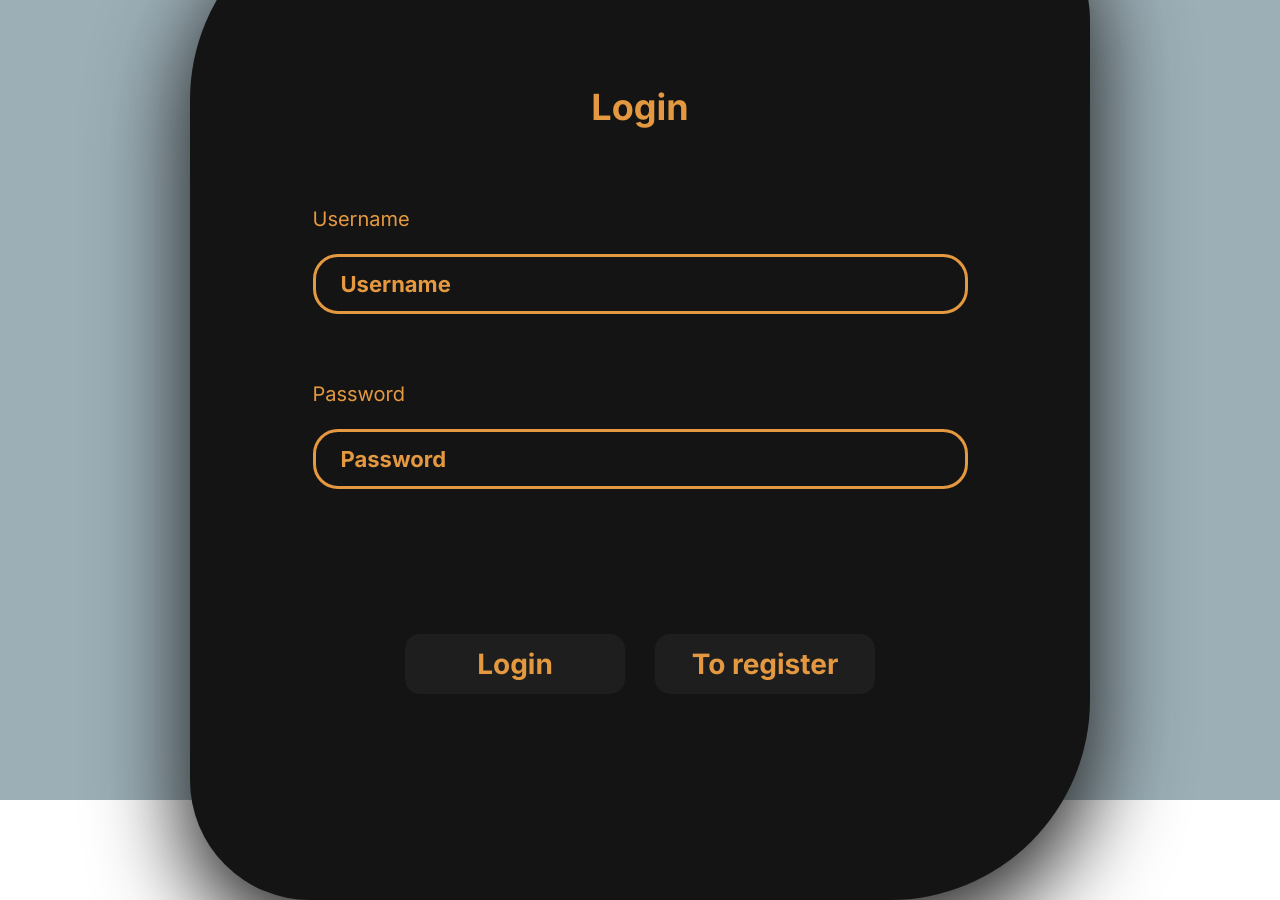
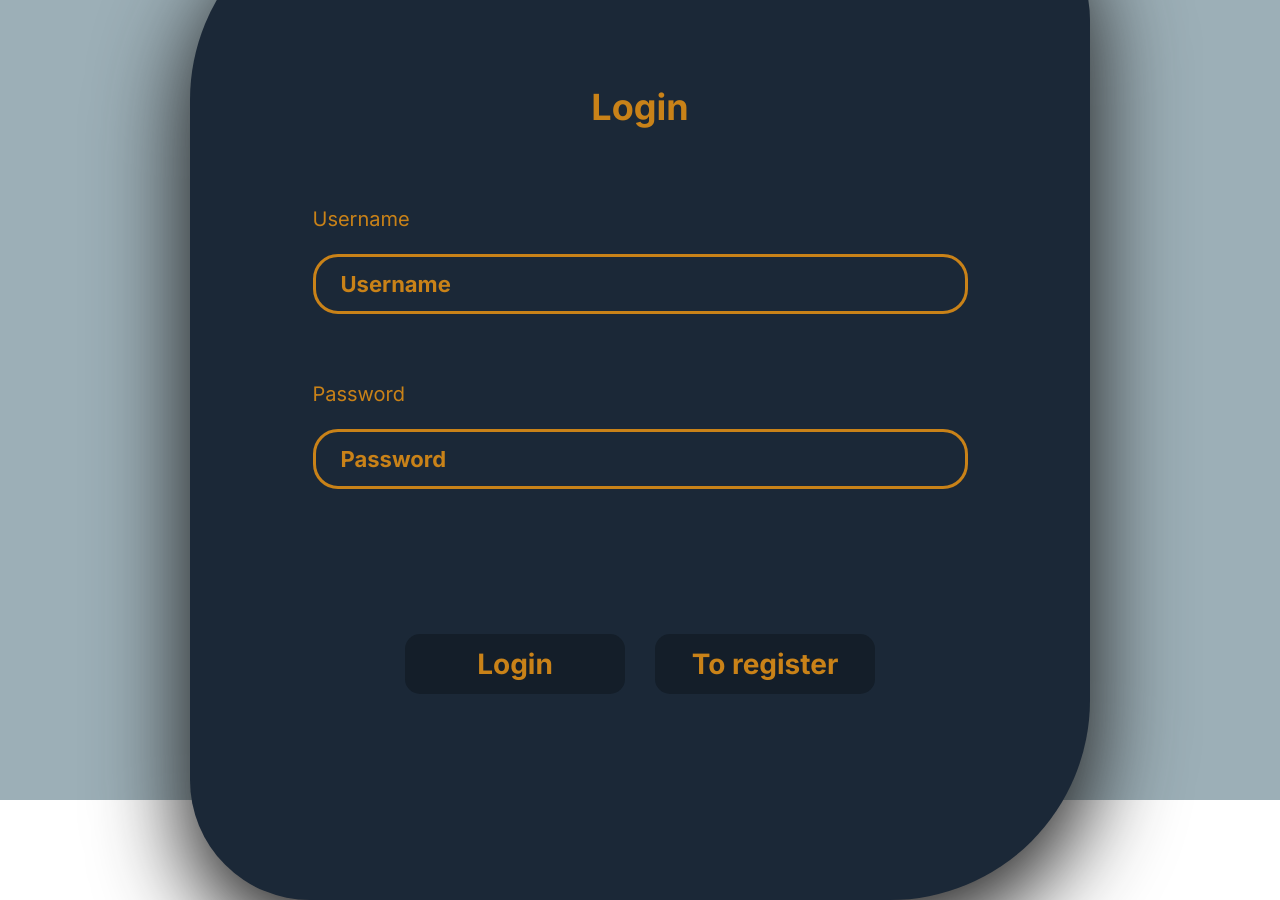
Before and after one commit to Whiz7z/money-tracker, a Next.js app: page / in a window 1280 px wide. Built offline with nearby package versions, Linux system fonts and the light colour scheme; no server answers.

Commit message:
changin pallete

```diff
--- a/app/globals.css
+++ b/app/globals.css
@@ -28,17 +28,17 @@
     --color-text-inverted: #c7d;
     --color-text-danger: rgb(232, 72, 85);
     --color-text-good: #86bc34;
-    --color-text-ordinary: #e49940;
+    --color-text-ordinary: #c98218;
     /* --color-fill: #84a6b0; */
     --color-fill: rgb(156, 175, 183);
-    --color-block: #000;
+    --color-block: #141e29;
     /* --color-semi-tranparent: rgba(0, 0, 0, 0.7); */
-    --color-semi-tranparent: rgba(20, 20, 20, 1);
+    --color-semi-tranparent: #1b2837;
     --color-btn-accent: rgba(228, 153, 64, 0.8);
     --color-btn-accent-hover: #76b6c0;
-    --color-btn-muted: #1e1e1e;
+    --color-btn-muted: #141e29;
     --color-btn-danger: #6f1a07;
-    --color-btn-good: rgb(134, 188, 52);
+    --color-btn-good: #a8c69f;
     --color-modal: rgba(92, 91, 90, 0.3);
   }
 }
--- a/app/profile/page.tsx
+++ b/app/profile/page.tsx
@@ -86,7 +86,7 @@ const Profile: any = async ({ searchParams }) => {
           fallback={
             <div
               className="grid gap-[15px] mt-[33px] h-[250px]
-            overflow-y-scroll bg-neutral-900 p-[10px] rounded-[5px]"
+            overflow-y-scroll bg-muted p-[10px]"
             >
               <p className="self-center">Loading</p>
             </div>
--- a/components/Input.tsx
+++ b/components/Input.tsx
@@ -153,7 +153,9 @@ const Input = ({ type }: Props) => {
               border-ordinary rounded-tl-[25px] rounded-bl-[25px] h-[60px] placeholder:text-skin-ordinary"
           />
           <button
-            className="h-[60px] bg-good text-skin-muted font-bold  pl-[25px] pr-[25px] self-start border-t-[3px] border-b-[3px] border-r-[3px] border-ordinary rounded-tr-[25px] rounded-br-[25px]"
+            className="h-[60px] bg-good text-skin-muted font-bold  pl-[25px] pr-[25px] self-start
+            border-t-[3px] border-b-[3px] border-r-[3px] border-ordinary rounded-tr-[25px]
+            rounded-br-[25px]"
             type="button"
             onClick={() => createNewOrigin(newOriginValue, color)}
           >
--- a/components/ItemsList.tsx
+++ b/components/ItemsList.tsx
@@ -43,7 +43,7 @@ const ItemsList = async ({ searchParams }: Props) => {
       <div
         className="grid grid-rows-[max-content]  justify-self-center
        mt-[33px] w-[100%] h-[550px] overflow-y-auto
-       bg-neutral-800  rounded-[5px]
+       bg-muted
        text-skin-ordinary"
       >
         {data &&
```
